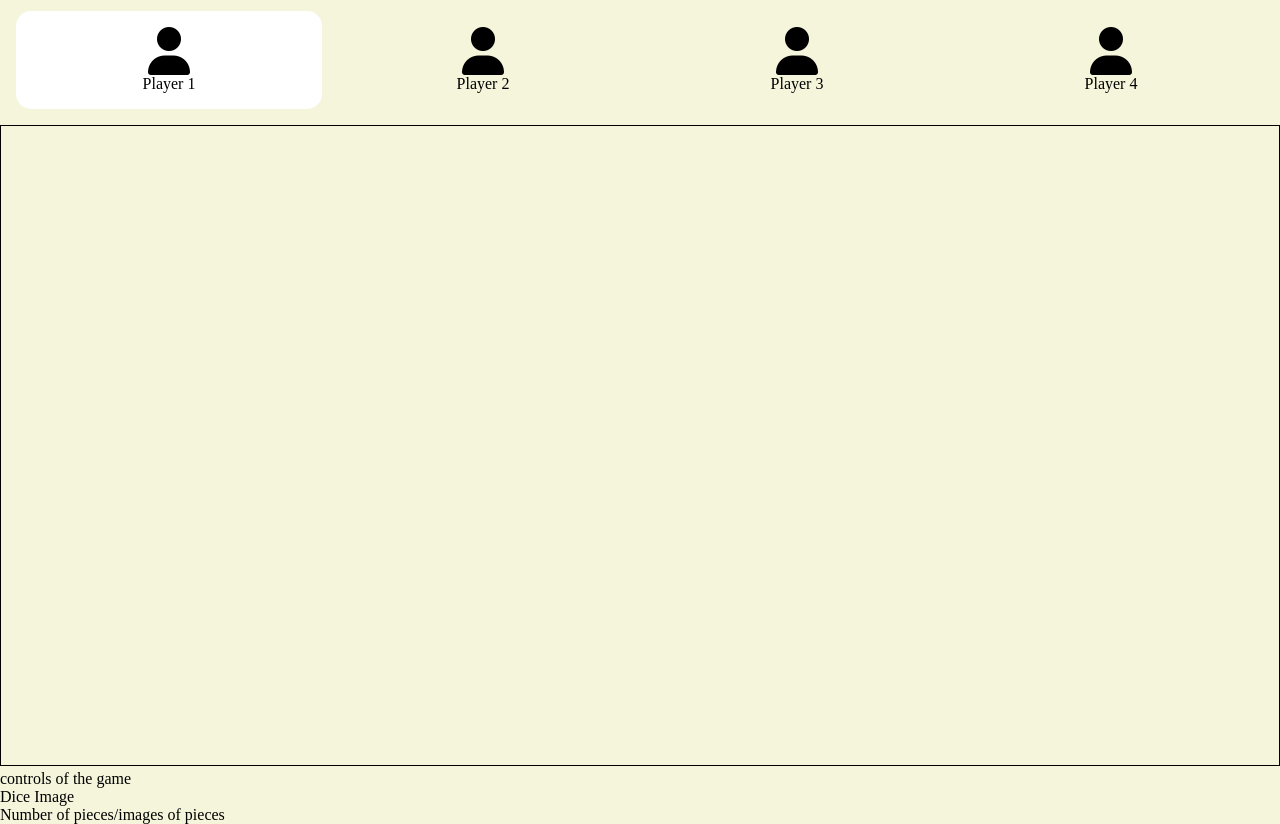
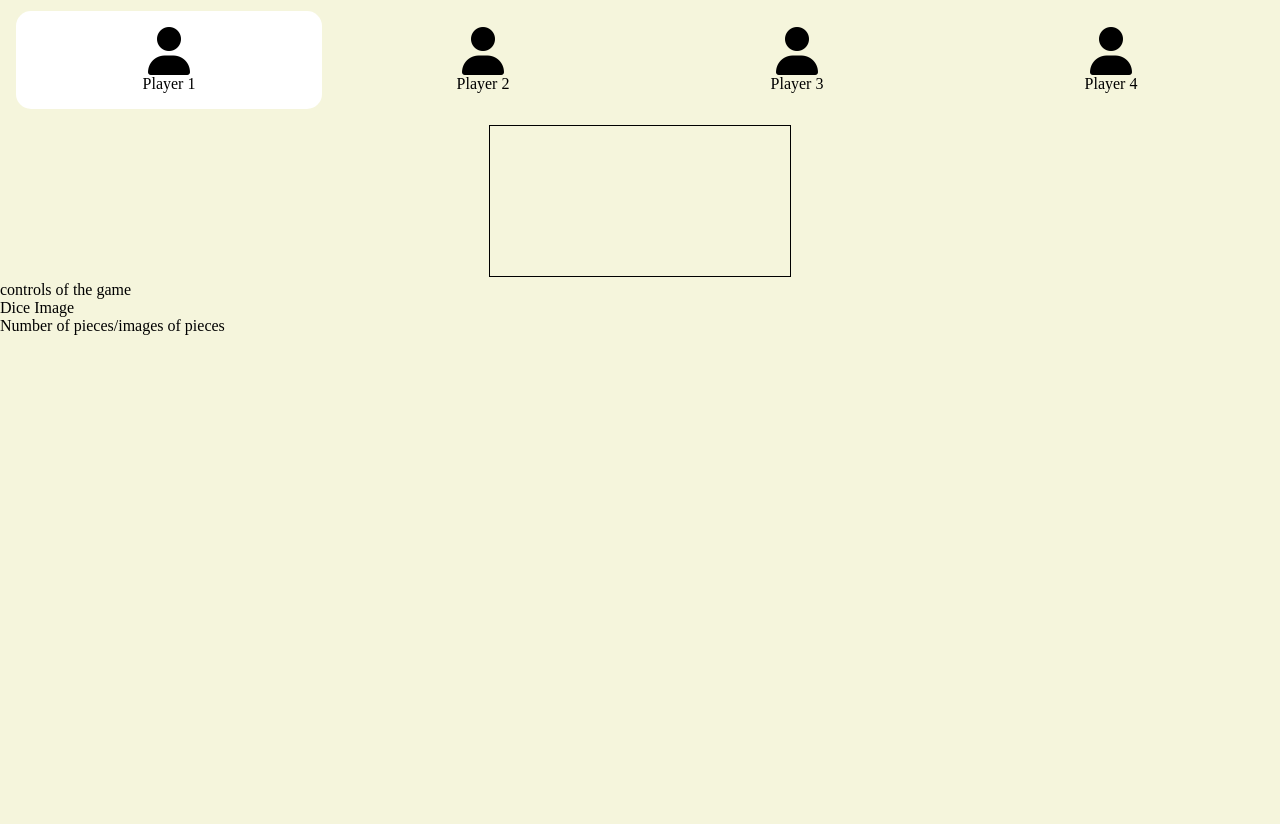
Before and after one commit to moehaemad/LudoGame, a plain HTML site: page ludo.html in a window 1280 px wide. Shown: the part 760-1584 px from the top of the page. After the commit the page ends 1095 px from the top, so only its background shows below. Drawn offline with Linux system fonts and the light colour scheme.

Commit message:
added script to webpage and aligned canvas in scss

```diff
--- a/css/_view.scss
+++ b/css/_view.scss
@@ -16,13 +16,9 @@
 }
 
 .view{
-    // display: flex;
-
+    text-align: center;
     canvas{
-        // justify-content: center;
-        // align-items: center;
-        height: 100%;
-        width: 100%;
+        display: inline;
         border: solid 1px black;
     }
 }
--- a/ludo.html
+++ b/ludo.html
@@ -57,4 +57,5 @@
     </section>
 </body>
 <script src="https://kit.fontawesome.com/69c9a68f44.js" crossorigin="anonymous"></script>
+<script src="js/app.js"></script>
 </html>
```
Also changed, not shown: css/main.css, 1 other file.
